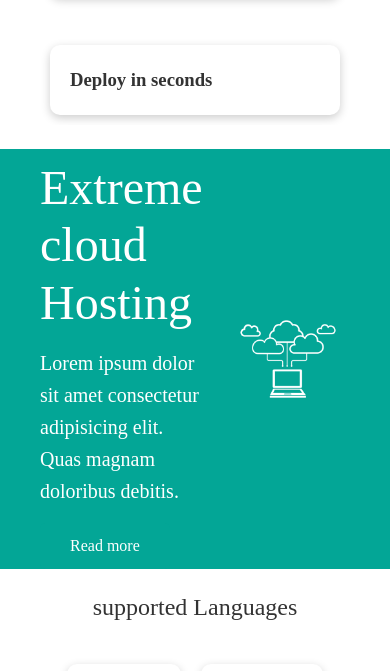
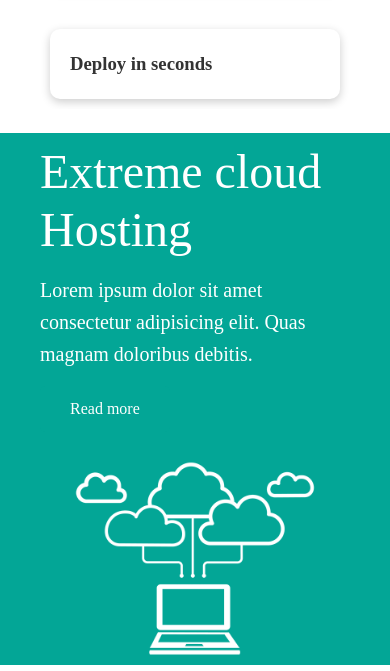
Before and after one commit to olubiyoaisha/loruki-mobile, a plain HTML site: page index.html in a window 390 px wide. Shown: the part 1803-2474 px from the top of the page. Drawn offline with Linux system fonts and the light colour scheme.

Commit message:
commit changes

```diff
--- a/asset/css/style.css
+++ b/asset/css/style.css
@@ -284,9 +284,11 @@ pre {
   .showcase .grid,
   .stats .grid,
   .cli .grid,
-  .cloud .grid .features-main .grid .doc-main .grid {
+  .cloud .grid ,
+  .features-main .grid,
+  .doc-main .grid {
     grid-template-columns: 1fr;
-    grid: template rows 1fr;
+    grid-template-rows :1fr;
   }
 
   .showcase {
```
Also changed, not shown: features.html (+1 -1 lines).
